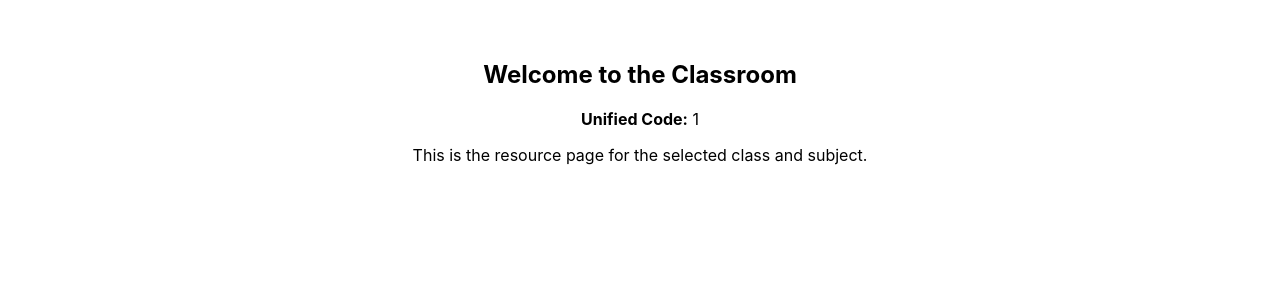
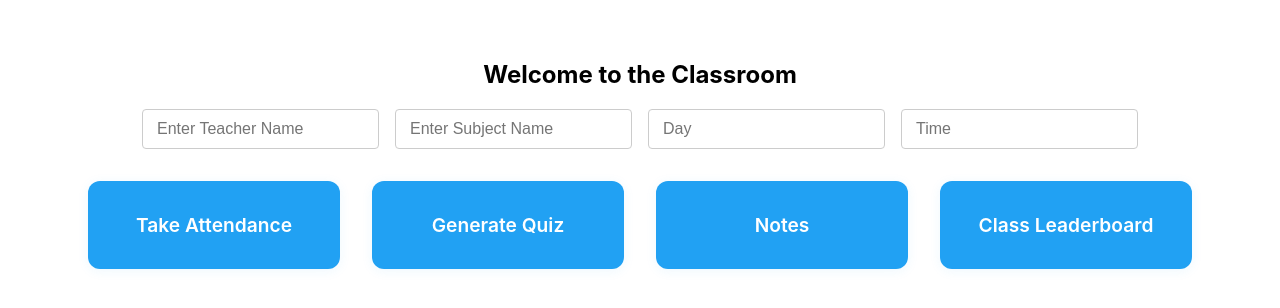
Before and after one commit to Spurthi-019/Srujana-Hackathon, a React (Create React App) app: page /classroom/1 in a window 1280 px wide. Shown: the top 308 px of the page. Built offline with nearby package versions, Linux system fonts and the light colour scheme.

Commit message:
Created Class Page

```diff
--- a/src/App.css
+++ b/src/App.css
@@ -1,3 +1,53 @@
+.classroom-page {
+  padding: 40px;
+  text-align: center;
+}
+
+.classroom-form-row {
+  display: flex;
+  flex-wrap: wrap;
+  gap: 16px;
+  justify-content: center;
+  margin-bottom: 32px;
+}
+
+.classroom-input {
+  padding: 10px 14px;
+  border-radius: 4px;
+  border: 1px solid #ccc;
+  font-size: 1rem;
+  min-width: 180px;
+}
+
+.classroom-options {
+  display: flex;
+  justify-content: center;
+  gap: 32px;
+  margin-top: 32px;
+}
+
+.classroom-option {
+  background: #21a1f3;
+  color: #fff;
+  padding: 32px 36px;
+  border-radius: 12px;
+  font-size: 1.2rem;
+  font-weight: 600;
+  cursor: pointer;
+  box-shadow: 0 2px 12px rgba(33,161,243,0.08);
+  transition: background 0.2s, transform 0.2s;
+  min-width: 180px;
+  text-align: center;
+}
+.classroom-option:hover {
+  background: #1b8edb;
+  transform: translateY(-4px) scale(1.04);
+}
+
+.classroom-option-page {
+  padding: 40px;
+  text-align: center;
+}
 .teacher-code-input {
   padding: 8px 12px;
   border-radius: 4px;
--- /dev/null
+++ b/src/ClassLeaderboardPage.tsx
@@ -0,0 +1,10 @@
+import React from 'react';
+
+const ClassLeaderboardPage: React.FC = () => (
+  <div className="classroom-option-page">
+    <h2>Class Leaderboard</h2>
+    <p>Leaderboard functionality coming soon.</p>
+  </div>
+);
+
+export default ClassLeaderboardPage;
--- a/src/ClassroomPage.tsx
+++ b/src/ClassroomPage.tsx
@@ -1,14 +1,61 @@
-import React from 'react';
-import { useParams } from 'react-router-dom';
+import React, { useState } from 'react';
+import { useParams, useNavigate } from 'react-router-dom';
+
 
 const ClassroomPage: React.FC = () => {
   const { code } = useParams<{ code: string }>();
+  const navigate = useNavigate();
+  const [teacher, setTeacher] = useState('');
+  const [subject, setSubject] = useState('');
+  const [day, setDay] = useState('');
+  const [time, setTime] = useState('');
   return (
     <div className="classroom-page">
       <h2>Welcome to the Classroom</h2>
-      <p><strong>Unified Code:</strong> {code}</p>
-      <p>This is the resource page for the selected class and subject.</p>
-      {/* Add more classroom/subject-specific resources here */}
+      <div className="classroom-form-row">
+        <input
+          className="classroom-input"
+          type="text"
+          placeholder="Enter Teacher Name"
+          value={teacher}
+          onChange={e => setTeacher(e.target.value)}
+        />
+        <input
+          className="classroom-input"
+          type="text"
+          placeholder="Enter Subject Name"
+          value={subject}
+          onChange={e => setSubject(e.target.value)}
+        />
+        <input
+          className="classroom-input"
+          type="text"
+          placeholder="Day"
+          value={day}
+          onChange={e => setDay(e.target.value)}
+        />
+        <input
+          className="classroom-input"
+          type="text"
+          placeholder="Time"
+          value={time}
+          onChange={e => setTime(e.target.value)}
+        />
+      </div>
+      <div className="classroom-options">
+        <div className="classroom-option" onClick={() => navigate('attendance')}>
+          Take Attendance
+        </div>
+        <div className="classroom-option" onClick={() => navigate('quiz')}>
+          Generate Quiz
+        </div>
+        <div className="classroom-option" onClick={() => navigate('notes')}>
+          Notes
+        </div>
+        <div className="classroom-option" onClick={() => navigate('leaderboard')}>
+          Class Leaderboard
+        </div>
+      </div>
     </div>
   );
 };
--- /dev/null
+++ b/src/GenerateQuizPage.tsx
@@ -0,0 +1,10 @@
+import React from 'react';
+
+const GenerateQuizPage: React.FC = () => (
+  <div className="classroom-option-page">
+    <h2>Generate Quiz</h2>
+    <p>Quiz generation functionality coming soon.</p>
+  </div>
+);
+
+export default GenerateQuizPage;
--- /dev/null
+++ b/src/TakeAttendancePage.tsx
@@ -0,0 +1,10 @@
+import React from 'react';
+
+const TakeAttendancePage: React.FC = () => (
+  <div className="classroom-option-page">
+    <h2>Take Attendance</h2>
+    <p>Attendance functionality coming soon.</p>
+  </div>
+);
+
+export default TakeAttendancePage;
--- /dev/null
+++ b/src/TakeNotesPage.tsx
@@ -0,0 +1,10 @@
+import React from 'react';
+
+const TakeNotesPage: React.FC = () => (
+  <div className="classroom-option-page">
+    <h2>Take Notes</h2>
+    <p>Notes functionality coming soon.</p>
+  </div>
+);
+
+export default TakeNotesPage;
--- a/src/index.tsx
+++ b/src/index.tsx
@@ -5,6 +5,10 @@ import App from './App';
 import ClassroomPage from './ClassroomPage';
 import LoginPage from './LoginPage';
 import SignUpPage from './SignUpPage';
+import TakeAttendancePage from './TakeAttendancePage';
+import GenerateQuizPage from './GenerateQuizPage';
+import TakeNotesPage from './TakeNotesPage';
+import ClassLeaderboardPage from './ClassLeaderboardPage';
 import reportWebVitals from './reportWebVitals';
 import { BrowserRouter, Routes, Route } from 'react-router-dom';
 
@@ -18,7 +22,12 @@ root.render(
         <Route path="/" element={<App />} />
         <Route path="/login" element={<LoginPage />} />
         <Route path="/signup" element={<SignUpPage />} />
-        <Route path="/classroom/:code" element={<ClassroomPage />} />
+        <Route path="/classroom/:code" element={<ClassroomPage />} >
+          <Route path="attendance" element={<TakeAttendancePage />} />
+          <Route path="quiz" element={<GenerateQuizPage />} />
+          <Route path="notes" element={<TakeNotesPage />} />
+          <Route path="leaderboard" element={<ClassLeaderboardPage />} />
+        </Route>
       </Routes>
     </BrowserRouter>
   </React.StrictMode>
```
